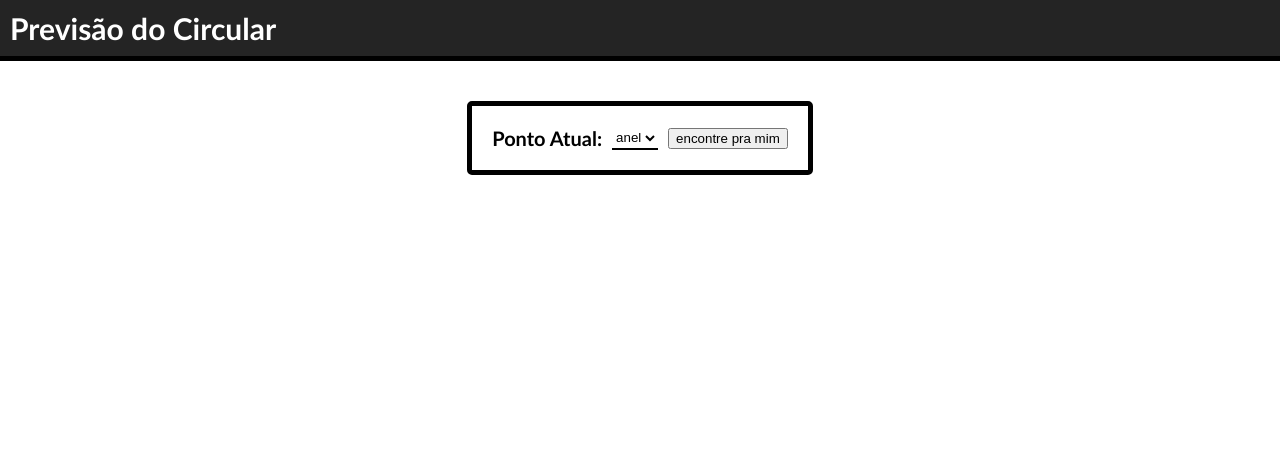
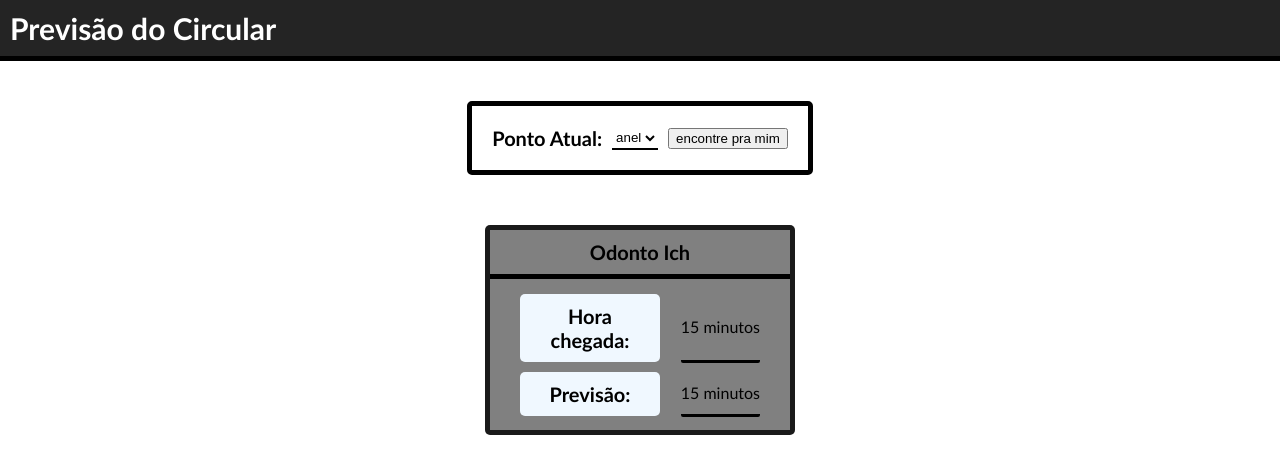
Before and after one commit to ufjf-dcc207/ufjf-dcc207-2024-3-a-trb1-Miguel-Dias-112, a React (Vite) app: page / in a window 1280 px wide. Shown: the top 474 px of the page. Built offline with nearby package versions, Linux system fonts and the light colour scheme.

Commit message:
estilos adicionados

```diff
--- a/src/Componentes/Previsão/Previsão.css
+++ b/src/Componentes/Previsão/Previsão.css
@@ -61,8 +61,76 @@
     width: auto;
     display: flex;
     justify-content: center;
-    align-items: center;
+    align-items: flex-start;
     flex-wrap: wrap;
     gap: 10px;
-    background-color: red;
+    margin-top: 50px;
 }
+.Previsões .container{
+    width: 300px;
+    height: 200px;
+    background-color: gray;
+    border-radius: 5px;
+    border: 5px solid rgba(0, 0, 0, 0.8);
+    display: flex;
+    flex-direction: column;
+    justify-content: flex-start;
+    align-items: center;
+
+}
+.Previsões .container h2{
+    margin: 0%;
+    padding-top: 10px;
+    padding-bottom: 10px;
+    font-size: 20px;
+    width: 100%;
+    font-weight: bold;
+    display: flex;
+    justify-content: center;
+    align-items: center;
+    border-bottom: 5px solid black;
+}
+.Previsões .container section{
+    padding: 0;
+    margin: 0%;
+    width: 80%;
+    display: flex;
+    justify-content: space-between;
+    align-items: center;
+    border: 0px;
+
+}
+.Previsões .container section h3{
+    font-size: 20px;
+    width: 50%;
+    padding: 10px;
+    font-weight: bold;
+    margin: 0%;
+    border-radius: 5px;
+    text-align: center;
+    display: flex;
+    justify-content: center;
+    background-color: aliceblue;
+
+    align-items: center;
+}
+.Previsões .container section p{
+    margin: 0%;
+    padding: 0;
+    border-bottom:3px solid black ;
+    border-radius: 2px;
+    height: 100%;
+    width: auto;
+    display: flex;
+    justify-content: center;
+    align-items: center;
+}
+.container .data{
+    width: 100%;
+    display: flex;
+    justify-content: center;
+    align-items: center;
+    flex-direction: column;
+    gap:10px;
+    height: 100%;
+}
--- a/src/Componentes/Previsão/Previsão.tsx
+++ b/src/Componentes/Previsão/Previsão.tsx
@@ -29,7 +29,20 @@ function Previsão() {
               <button>encontre pra mim</button>
           </section>
           <div className='Previsões'>
+            <div className='container'>
+                <h2>Odonto Ich</h2>
+                <div className='data'>
+                    <section>
+                        <h3>Hora chegada:</h3>
+                        <p>15 minutos</p>
+                    </section>
+                    <section>
+                        <h3>Previsão:</h3>
+                        <p>15 minutos</p>
+                    </section>
+                </div>
 
+            </div>
           </div>
 
         </main>
```
